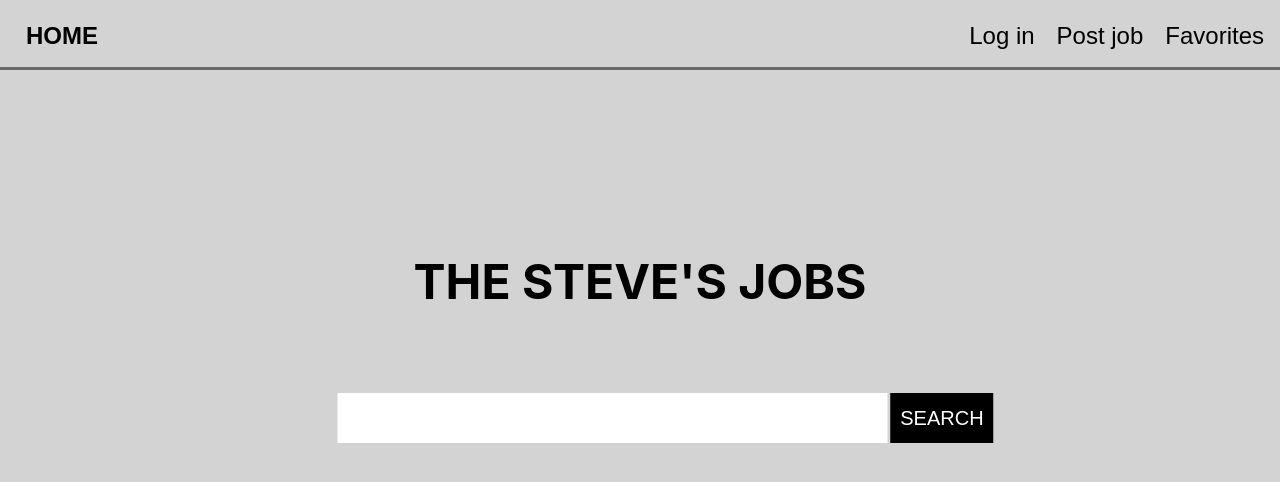
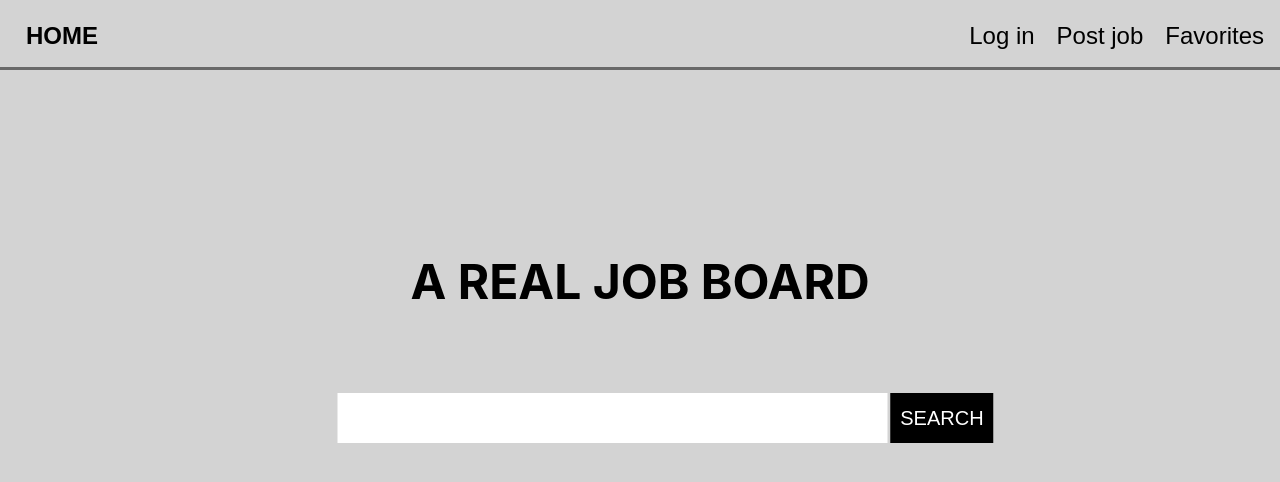
Before and after one commit to clumsyhat1994/xuan-zeng-project3, a React (Create React App) app: page / in a window 1280 px wide. Shown: the top 482 px of the page. Built offline with nearby package versions, Linux system fonts and the light colour scheme.

Commit message:
new title

```diff
--- a/src/components/SearchBar.js
+++ b/src/components/SearchBar.js
@@ -6,7 +6,7 @@ export default function SearchBar() {
     const navigate = useNavigate();
     return (
         <>
-            <h1>THE STEVE'S JOBS</h1>
+            <h1>A REAL JOB BOARD</h1>
             <div id='searchBar'>
                 <input onChange={(e) => {
                     setSearchContent(e.target.value);
```
